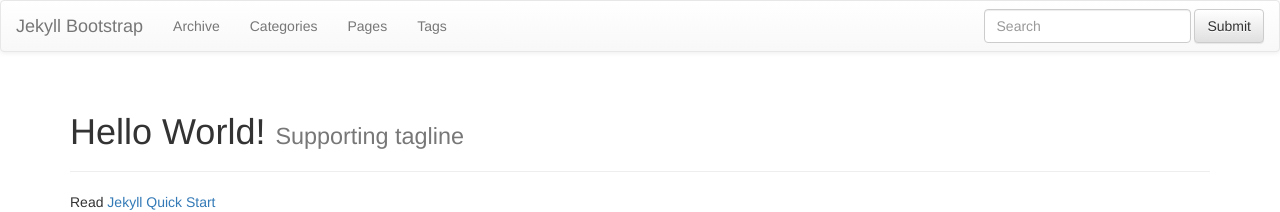
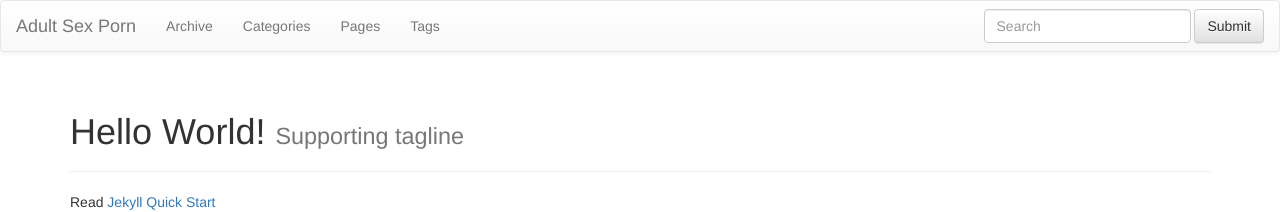
Before and after one commit to seductive/seductive.github.io, a Jekyll site: the page built from index.md, in a window 1280 px wide. Shown: the top 212 px of the page. Built offline with Jekyll 4.4.1, drawn with Linux system fonts in a browser that asks for light colours; nearby versions of some CDN libraries; library files that are not in the unit come from our copies.

Commit message:
fdsa
fdsafds

```diff
--- a/_config.yml
+++ b/_config.yml
@@ -8,8 +8,8 @@
 # Themes are encouraged to use these universal variables
 # so be sure to set them if your theme uses them.
 #
-title : Jekyll Bootstrap
-tagline: Site Tagline
+title : Adult Sex Porn
+tagline: A Seduction Gallery of 18+
 author :
   name : Name Lastname
   email : blah@email.test
```
